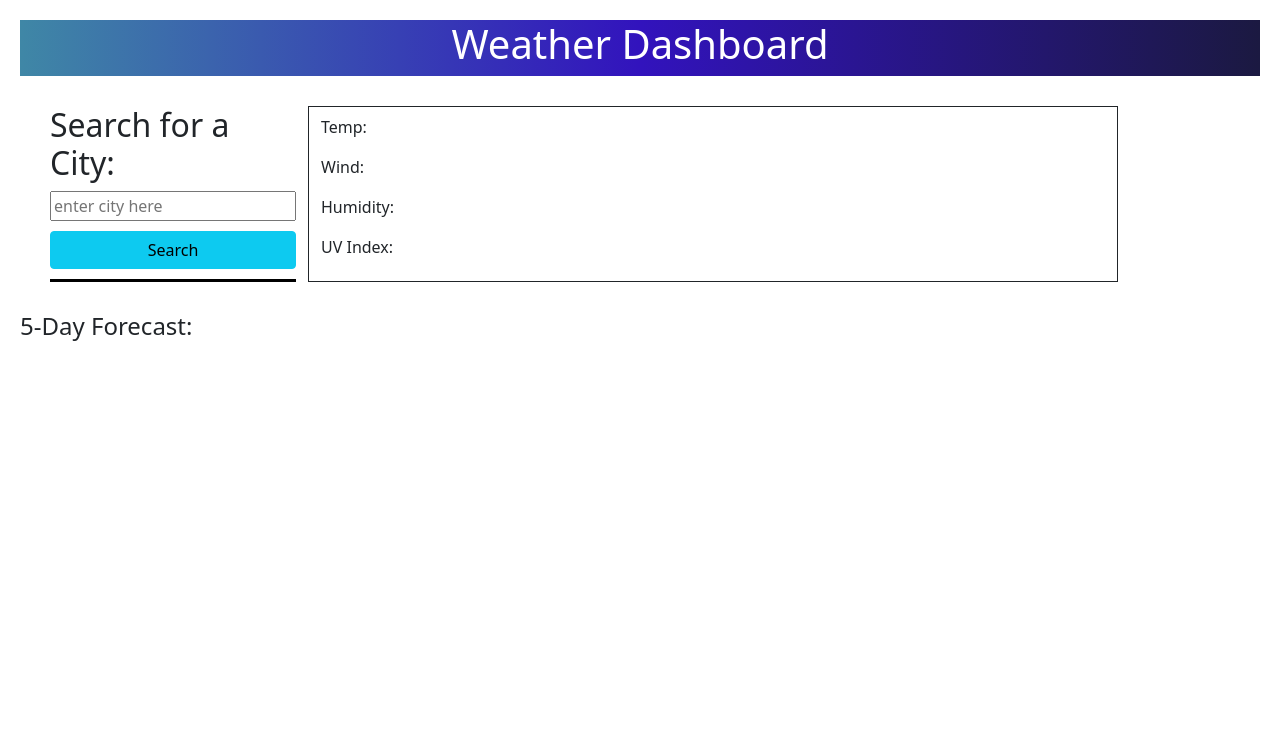
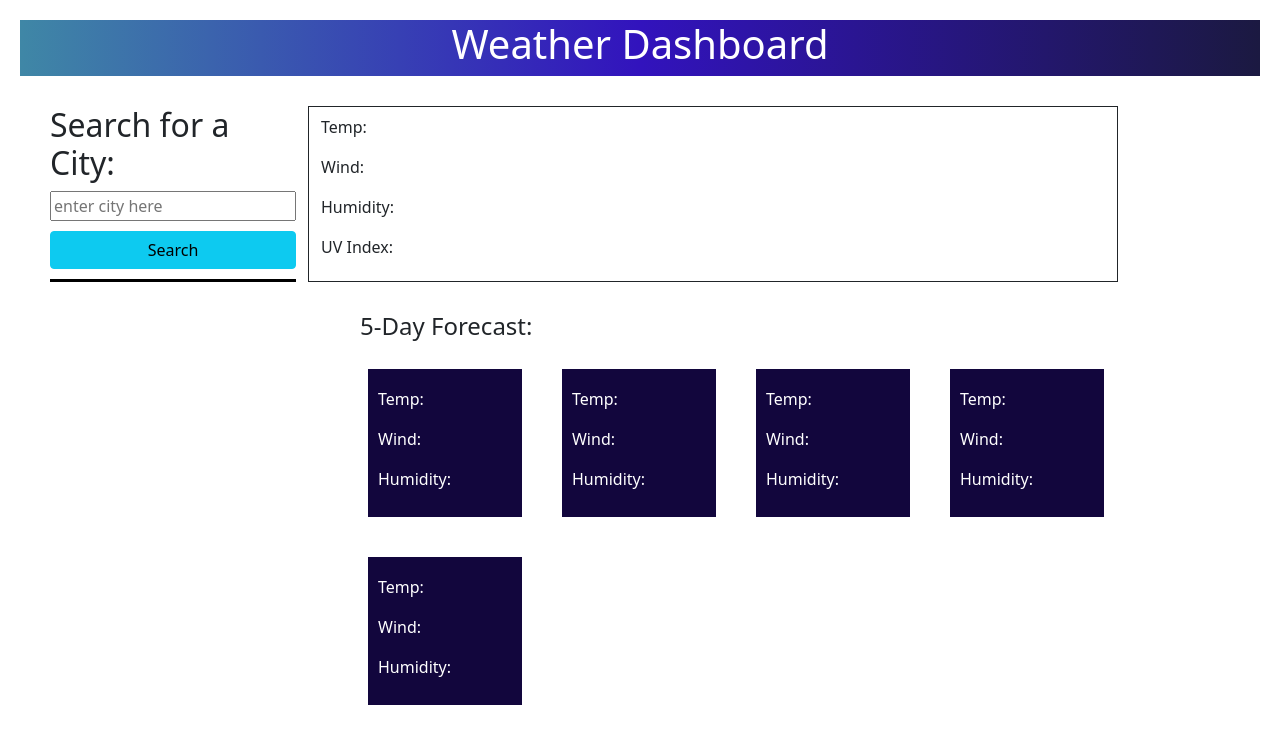
Before and after one commit to heatherjswift/Weather-Dashboard, a plain HTML site: page index.html in a window 1280 px wide. Drawn offline with nearby package versions, Linux system fonts and the light colour scheme; no server answers.

Commit message:
complete html and css groundwork

```diff
--- a/assets/css/style.css
+++ b/assets/css/style.css
@@ -23,12 +23,17 @@ header {
     margin-bottom: 10px;
 }
 
-/* #left-column {
-    display: flex;
-    justify-content: left;
+.forecast-box {
+    background-color: rgb(18, 6, 61);
+    color: white;
+    padding: 10px;
+    margin: 20px;
 }
 
-#current-weather {
-    display: flex;
-    justify-content: right;
+#five-day {
+    padding-left: 340px;
+}
+
+/* #left-column {
+    margin-bottom: 10000px;
 } */
--- a/index.html
+++ b/index.html
@@ -38,10 +38,43 @@
             <p>UV Index:</p>
         </div>
     </div>
-    <div>
-        <h4>5-Day Forecast:</h4>
-            <div class="forecast-box col-2.4">
 
+    <div class="row" id="five-day">
+            <h4>5-Day Forecast:</h4>
+            <div class="forecast-box col-2">
+                <!-- date -->
+                <h5></h5>
+                <p>Temp:</p>
+                <p>Wind:</p>
+                <p>Humidity:</p>
+            </div>
+            <div class="forecast-box col-2">
+                <!-- date -->
+                <h5></h5>
+                <p>Temp:</p>
+                <p>Wind:</p>
+                <p>Humidity:</p>
+            </div>
+            <div class="forecast-box col-2">
+                <!-- date -->
+                <h5></h5>
+                <p>Temp:</p>
+                <p>Wind:</p>
+                <p>Humidity:</p>
+            </div>
+            <div class="forecast-box col-2">
+                <!-- date -->
+                <h5></h5>
+                <p>Temp:</p>
+                <p>Wind:</p>
+                <p>Humidity:</p>
+            </div>
+            <div class="forecast-box col-2">
+                <!-- date -->
+                <h5></h5>
+                <p>Temp:</p>
+                <p>Wind:</p>
+                <p>Humidity:</p>
             </div>
     </div>
 
```
